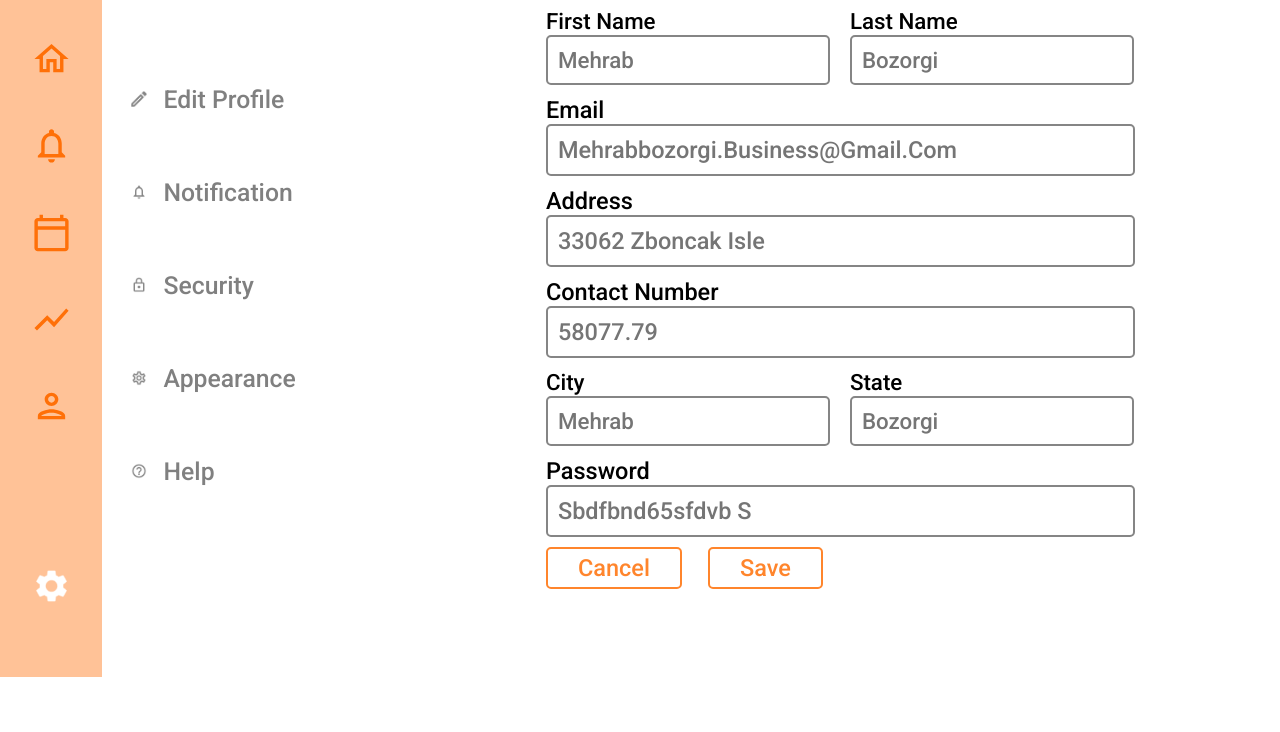
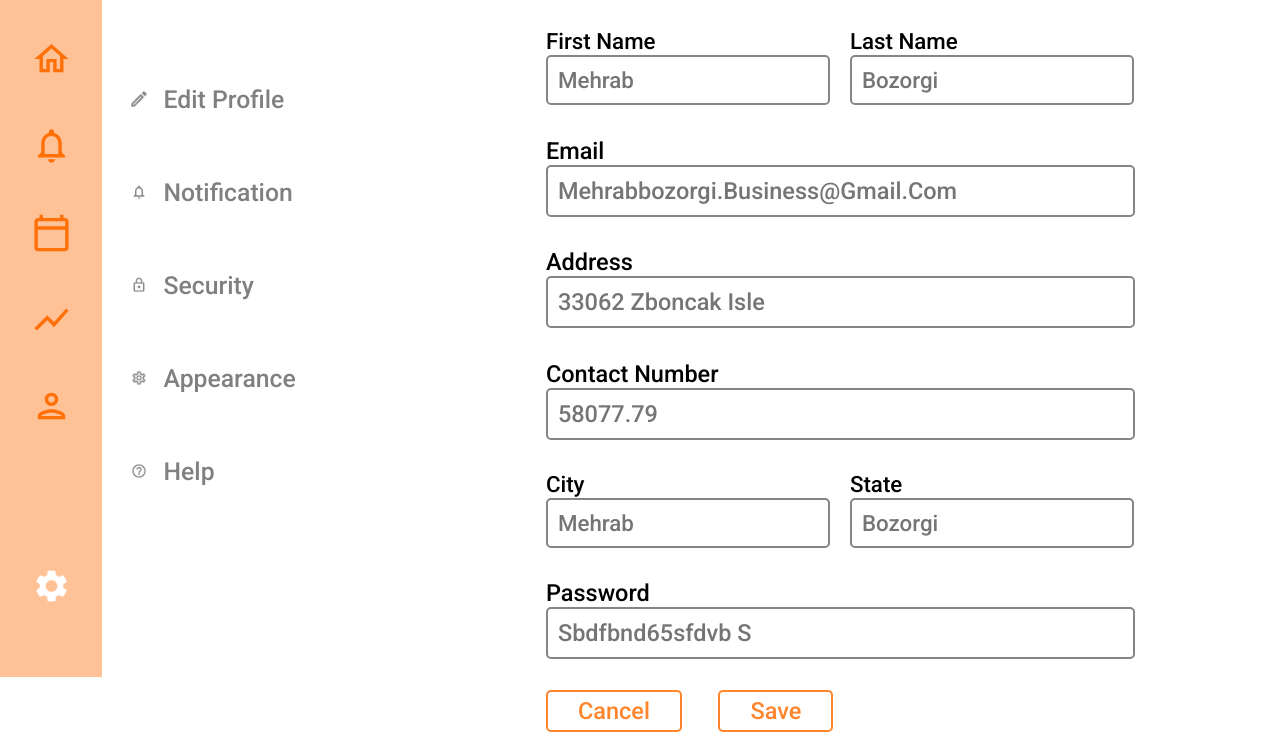
Before and after one commit to cledious/web-2-2-en-equipo, a plain HTML site: page labo-1/index.html in a window 1280 px wide. Shown: the part 123-855 px from the top of the page. Before the commit the page ends 824 px from the top, so only its background shows below. Drawn offline with Linux system fonts and the light colour scheme.

Commit message:
zaby-form2.0

```diff
--- a/labo-1/style.css
+++ b/labo-1/style.css
@@ -60,7 +60,7 @@ header > a:nth-child(3) img {
 }
 
 .between {
-  width: 3px;
+  width: 1%;
   height: 100%;
   background-color: #858585;
   margin-left: 4%;
@@ -99,11 +99,12 @@ input{
 }
 
 .input-box{
-  margin-top:10px ;
+  margin-top: 5% ;
 }
 
 .input-boxito input{
-  width: 93%;}
+  width: 93%;
+}
 
 #settings > .nav {
     height: 100%;
@@ -115,13 +116,17 @@ button{
   background-color: white;
   color: #FF852C;
   padding: 5px 30px;
-  margin-right: 20px;
+  margin-right: 5%;
   border: solid 2px;
 }
 
 button:hover{
   color: #fff;
   background-color: #FF852C;
+}
+
+form{
+  width:100%
 }
 
 #logo {
@@ -211,6 +216,7 @@ button:hover{
 }
 
 .last a:nth-of-type(2n - 1) {
+    height: 9%;
     background-color: grey;
     border-radius: 100%;
 }
```
